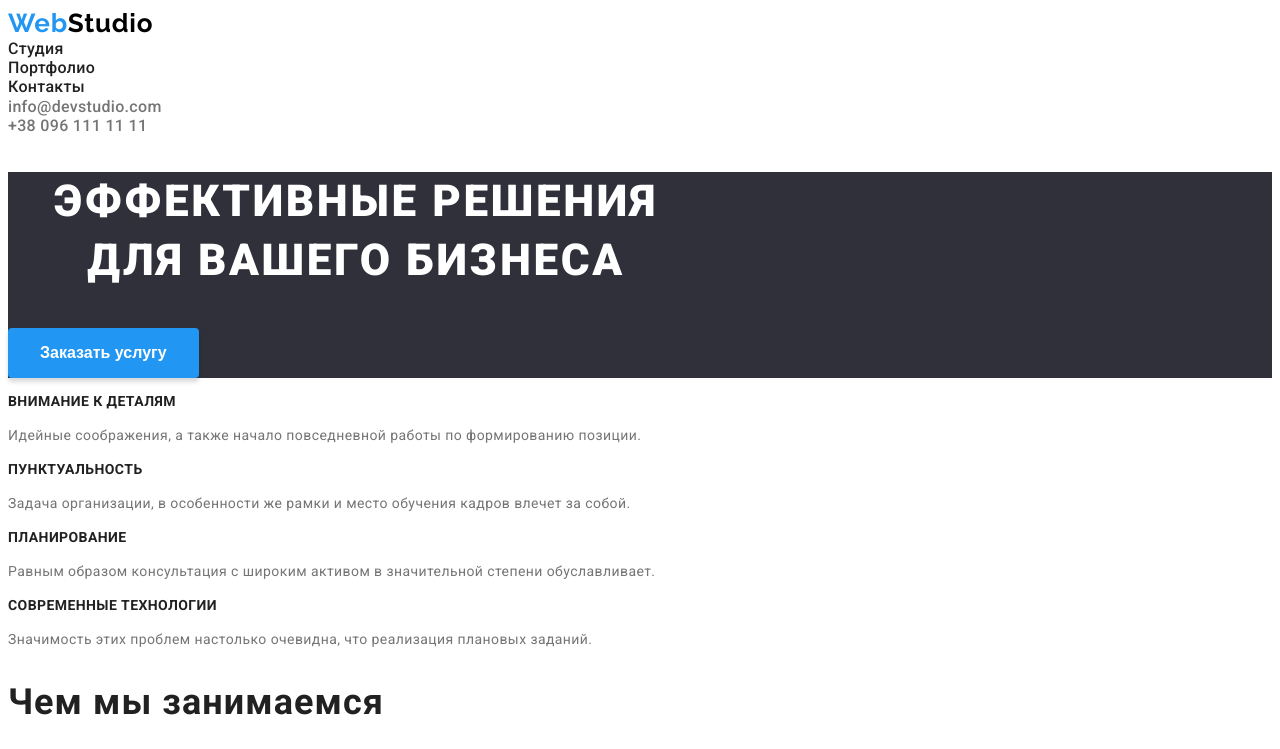
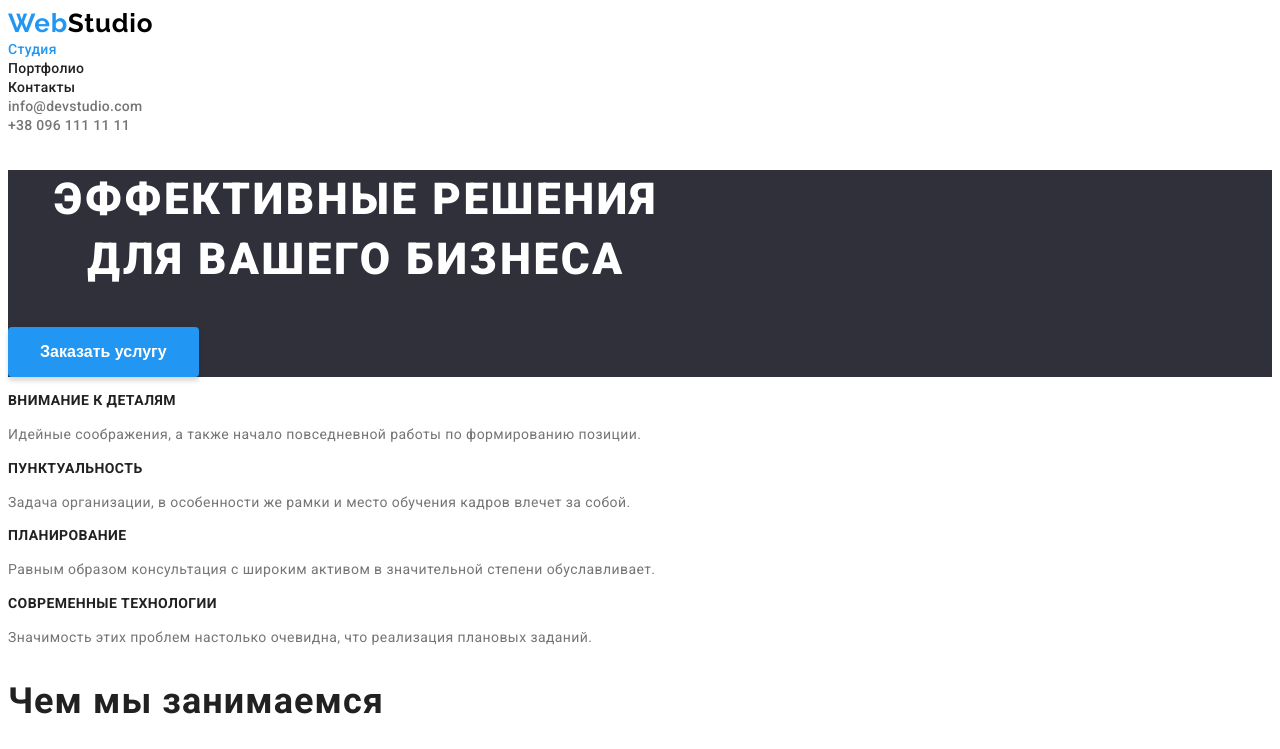
Before and after one commit to IrynaZubko/goit-markup-hw-02-demo, a plain HTML site: page index.html in a window 1280 px wide. Shown: the top 749 px of the page. Drawn offline with Linux system fonts and the light colour scheme.

Commit message:
Font-size in header and class current added

```diff
--- a/css/styles.css
+++ b/css/styles.css
@@ -68,6 +68,7 @@ html {
 }
 
 /* navigation links */
+
 .nav-list,
 .contacts-list {
     list-style: var(--list-style);
@@ -78,6 +79,7 @@ html {
 .nav-link,
 .contacts-item {
     text-decoration: none;
+    font-size: 14px;
     line-height: 1.14;
     letter-spacing: 0.02em;
 }
@@ -89,7 +91,8 @@ html {
 .nav-link:hover,
 .nav-link:focus,
 .contacts-item:hover,
-.contacts-item:focus {
+.contacts-item:focus,
+.current {
     color: var(--link-color);
 }
 
--- a/index.html
+++ b/index.html
@@ -19,7 +19,7 @@
         <!-- navigation links -->
         <nav>
             <ul class="nav-list">
-                <li><a href="./index.html" class="nav-link">Студия</a></li>
+                <li><a href="./index.html" class="nav-link current">Студия</a></li>
                 <li><a href="./portfolio.html" class="nav-link">Портфолио</a></li>
                 <li><a href="#contacts" class="nav-link">Контакты</a></li>
             </ul>
```
Also changed, not shown: portfolio.html (+1 -1 lines).
